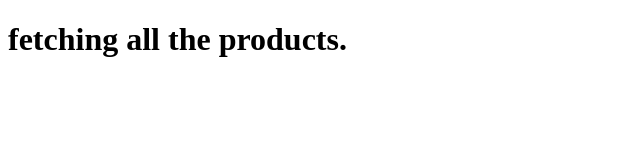
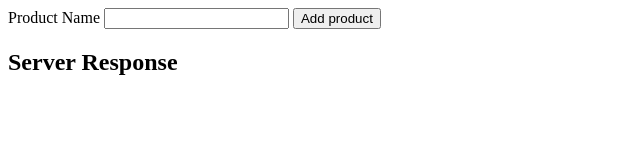
Before and after one commit to sheessyed712/shap-assignment, a website: page view/products.html in a window 1280 px wide. Shown: the whole page, without its empty margins (0-640 px from the left). Drawn offline with nearby package versions, Linux system fonts and the light colour scheme.

Commit message:
html post request

```diff
--- /dev/null
+++ b/public/js/products.js
@@ -0,0 +1,16 @@
+const formHandle=(e)=>{
+    e.preventDefault();
+
+    const data=e.target.productName.value;
+    const obj={
+        value:data
+    }
+
+    axios.post("http://localhost:3000/api/products",obj)
+    .then((response)=>{
+        console.log(response.data);
+    })
+    .catch((err)=>{
+        console.log(err);
+    })
+}
--- a/view/products.html
+++ b/view/products.html
@@ -6,6 +6,18 @@
     <title>Document</title>
 </head>
 <body>
-    <h1>fetching all the products.</h1>
+    <form id="productForm" onsubmit="formHandle">
+        <label for="product">Product Name</label>
+        <input type="text" id="product" name="productName" />
+        <button type="submit">Add product</button>
+
+
+    </form>
+    <h2>Server Response</h2>
+    <pre id="response"></pre>
+
+
+    <script src="https://cdn.jsdelivr.net/npm/axios/dist/axios.min.js"></script>
+    <script src="/js/products.js"></script>
 </body>
 </html>
```
Also changed, not shown: app.js (+15 -0 lines).
